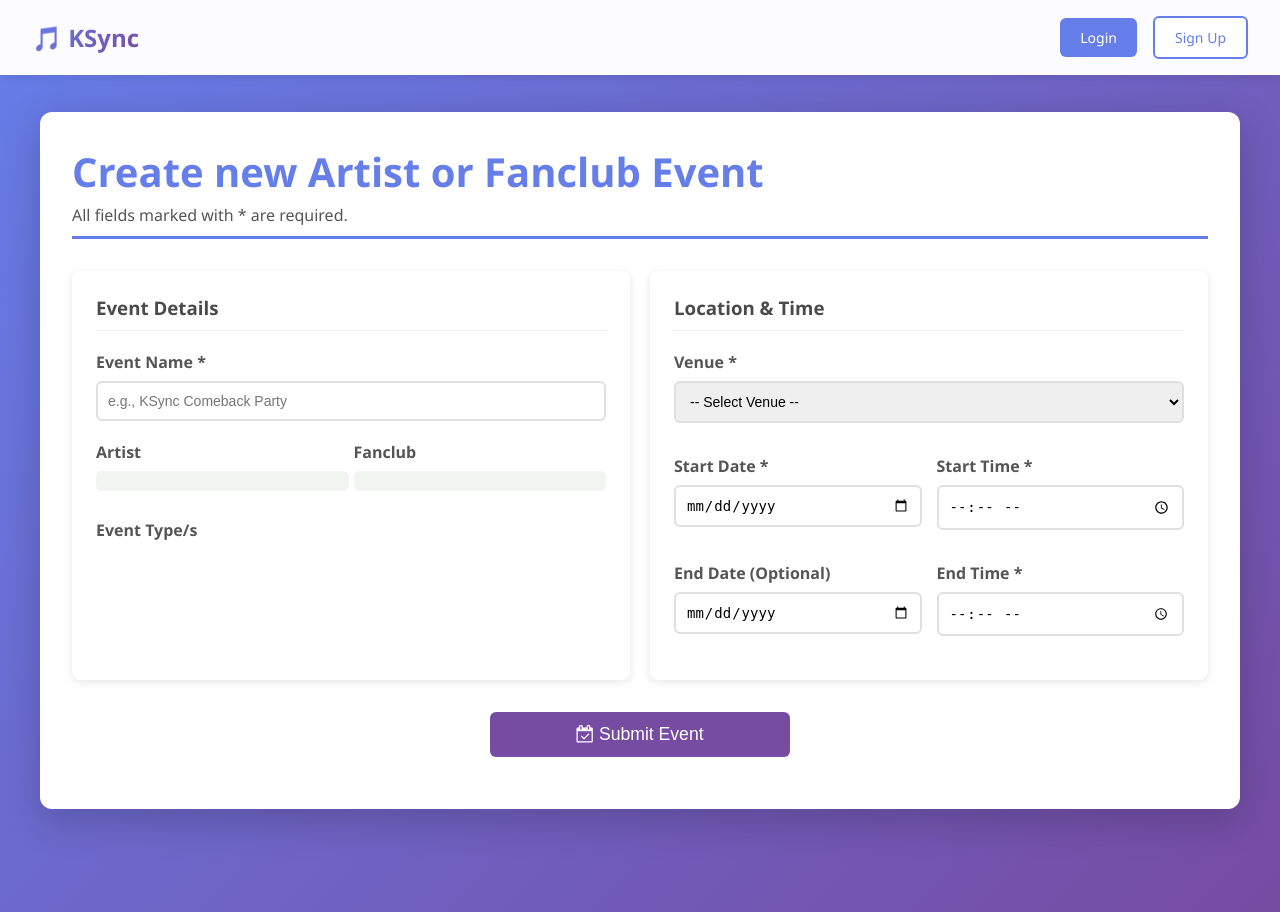
After one commit to jiancpp/ccinfom-db-application, a Flask app: page /manage_events/add_event in a window 1280 px wide. The commit adds this page. Run offline with Flask 3, Linux system fonts and the light colour scheme; data that the repository does not hold is empty.

Commit message:
html for management pages

```diff
--- a/app/routes.py
+++ b/app/routes.py
@@ -825,9 +825,37 @@ def manage_artists():
 
 @main_routes.route('/manage_events')
 def manage_events():
-    # edit
-    return render_template('manager_portal.html')
-
+    query = '''
+    SELECT e.*, v.Venue_Name
+    FROM Event e
+    JOIN Venue v ON e.Venue_ID = v.Venue_ID
+    ORDER BY e.Event_ID
+    '''
+
+    events = execute_select_query(query)
+
+    return render_template(
+        'manage_events.html',
+        events=events
+    )
+
+@main_routes.route('/manage_events/add_event', methods=["GET","POST"])
+def add_event():
+    if request.method == 'POST':
+        print("Hello")
+
+    type_query = '''
+    SELECT et.Type_ID, et.Type_Name
+    FROM REF_Event_Type et
+    '''
+
+    event_types = execute_select_query(type_query)
+
+
+    return render_template(
+        'add_event.html',
+        event_types=event_types
+    )
 
 @main_routes.route('/manage_merchandise')
 def manage_merchandise():
--- /dev/null
+++ b/app/templates/add_event.html
@@ -0,0 +1,135 @@
+{% extends "base.html" %}
+{% block title %} Create New Event - KSync {% endblock %}
+
+{% block content %}
+    <style>
+        .event-type-container {
+            display: flex;
+            align-items: flex-start;
+            flex-wrap: wrap;
+            gap: 5px;
+        }
+
+        .event-type {
+            display: flex;
+            align-items: center;
+            width: 50%;
+            padding: 15px;
+            margin: 5px 0;
+            border-radius: 5px;
+            background-color: #ebeef2;
+            text-align: left;
+        }
+
+        .event-type * {
+            font-size: 15px;
+        }
+
+        .event-type .type-option {
+            height: 20px;
+            width: 20px;
+            position: relative;
+        }
+    </style>
+
+    <header style="border-bottom: 3px solid #667eea; padding-bottom: 10px; margin-bottom: 25px;">
+        <h1 style="color: #667eea; font-size: 2.5rem; margin-bottom: 5px;">
+            Create new Artist or Fanclub Event
+        </h1>
+        <p style="color: #555;">
+            All fields marked with * are required.
+        </p>
+    </header>
+
+    <form method="POST" action="{{ url_for('main_routes.add_event') }}">
+
+        <div class="grid" style="grid-template-columns: 1fr 1fr; gap: 20px;">
+
+            <div class="card">
+                <h3 style="color: #4a4a4a; border-bottom: 1px solid #eee; padding-bottom: 10px; margin-bottom: 20px;">
+                    Event Details
+                </h3>
+
+                <div class="form-group">
+                    <label for="event_name">Event Name *</label>
+                    <input type="text" id="event_name" name="event_name" required placeholder="e.g., KSync Comeback Party">
+                </div>
+
+                <div class="form-group" style="display: flex; gap: 5px;" >
+                    <div style="width: 50%;">
+                        <label>Artist</label>
+                        <p style="padding: 10px; background: #f0f5f0; border-radius: 6px; font-weight: 600; color: #764ba2;">
+                        </p>
+                        <input type="hidden" name="artist_id" value="">
+                    </div>
+                    <div style="width: 50%;">
+                        <label>Fanclub</label>
+                        <p style="padding: 10px; background: #f0f5f0; border-radius: 6px; font-weight: 600; color: #764ba2;">
+                        </p>
+                        <input type="hidden" name="artist_id" value="">
+                    </div>
+                </div>
+
+                <label>Event Type/s</label>
+                <div class="form-group event-type-container">
+                    {% for type in event_types %}
+                        <div class="event-type">
+                            <input class="type-option"
+                                type="checkbox"
+                                name="event-type"
+                                id="type-{{type.Type_ID}}"
+                                value="{{type.Type_ID}}">
+                            <span style="display: inline-block; margin-left: 10px;">{{type.Type_Name}}</span>
+                        </div>
+                    {% endfor %}
+                </div>
+
+            </div>
+
+            <div class="card">
+                <h3 style="color: #4a4a4a; border-bottom: 1px solid #eee; padding-bottom: 10px; margin-bottom: 20px;">
+                    Location & Time
+                </h3>
+
+                <div class="form-group">
+                    <label for="venue_id">Venue *</label>
+                    <select id="venue_id" name="venue_id" required>
+                        <option value="">-- Select Venue --</option>
+                        <!-- {% for venue in venues %}
+                            <option value="{{ venue.Venue_ID }}">{{ venue.Venue_Name }}</option>
+                        {% endfor %} -->
+                    </select>
+                </div>
+
+                <div class="form-group grid" style="grid-template-columns: 1fr 1fr; gap: 15px;">
+                    <div>
+                        <label for="start_date">Start Date *</label>
+                        <input type="date" id="start_date" name="start_date" required>
+                    </div>
+                    <div>
+                        <label for="start_time">Start Time *</label>
+                        <input type="time" id="start_time" name="start_time" required>
+                    </div>
+                </div>
+
+                <div class="form-group grid" style="grid-template-columns: 1fr 1fr; gap: 15px;">
+                    <div>
+                        <label for="end_date">End Date (Optional)</label>
+                        <input type="date" id="end_date" name="end_date">
+                    </div>
+                    <div>
+                        <label for="end_time">End Time *</label>
+                        <input type="time" id="end_time" name="end_time">
+                    </div>
+                </div>
+            </div>
+        </div>
+
+        <div class="form-group" style="margin-top: 30px; text-align: center;">
+            <button type="submit" class="btn" style="background-color: #764ba2; width: 50%; max-width: 300px; padding: 12px; font-size: 1.1rem;">
+                <i class="fa fa-calendar-check-o"></i> Submit Event
+            </button>
+        </div>
+
+    </form>
+{% endblock %}
--- a/app/templates/base.html
+++ b/app/templates/base.html
@@ -236,6 +236,11 @@
             font-size: 12px;
             font-weight: 600;
         }
+
+        .scroll-pane {
+            overflow-y: auto;
+        }
+
     </style>
 </head>
 <body>
--- a/app/templates/event_ticket.html
+++ b/app/templates/event_ticket.html
@@ -1,5 +1,5 @@
 {% extends "base.html" %}
-{% block title %}Buy Event Ticket - KSync{% endblock %}
+{% block title %} Print Ticket - KSync{% endblock %}
 {% block content %}
 <style>
     .ticket-container{
--- a/schema/create_tables.sql
+++ b/schema/create_tables.sql
@@ -91,8 +91,9 @@ CREATE TABLE `Event` (
 
     PRIMARY KEY (`Event_ID`),
 	CONSTRAINT is_valid_date CHECK(
-		(`End_Date` >= `Start_Date`)
-	)
+        NOT (`Start_Date` = `End_Date` AND `End_Time` < `Start_Time`)
+    )
+    CONSTRAINT uk_venue_date UNIQUE(`Venue_ID`. `Start_Date`)
 ) ENGINE = InnoDB DEFAULT CHARSET = utf8mb4;
 /*!40101 SET character_set_client = @saved_cs_client */;
 
```
Also changed, not shown: app/templates/event_details.html (deleted, +0 -13 lines), app/templates/manage_events.html (added, +74 -0 lines).
